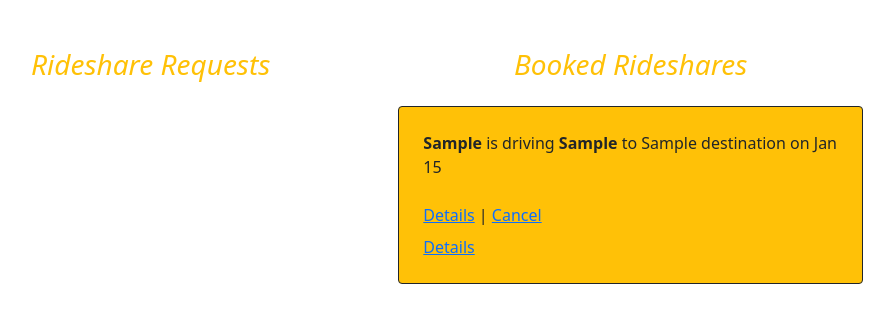
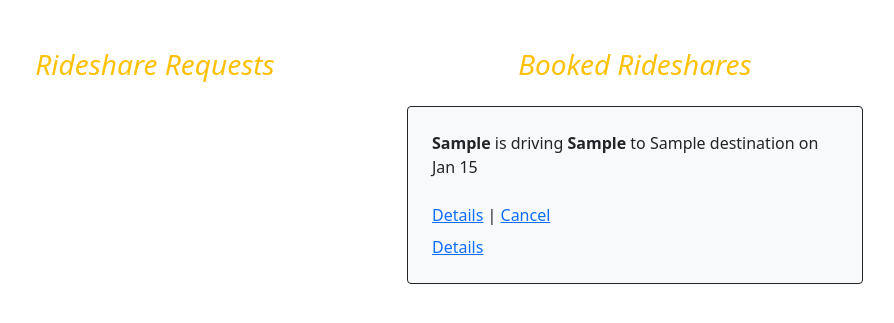
Before and after one commit to mmhernandez/ohana_rideshares, a Flask app: template flask_app/templates/dashboard.html in a window 1280 px wide. Shown: the part 89-412 px from the top of the page, without its empty margins (245-1139 px from the left). Run offline with Flask 2, Linux system fonts and the light colour scheme; the visitor is signed in with stand-in values (Sample User, id 1); tables that the repository leaves empty or names only in its code hold one stand-in row (values such as "Sample post"); the template is opened without the code that fills it: most values are stand-ins (such as "Sample title", 1, 10 or a date in 2020).

Commit message:
Style adjustment

```diff
--- a/flask_app/templates/dashboard.html
+++ b/flask_app/templates/dashboard.html
@@ -26,7 +26,7 @@
             {% for ride in rides %}
                 {% if not ride.driver_id %}
                     {% if ride.passenger_id == session["id"] %}
-                        <div class="border rounded bg-warning p-3 my-4 d-flex gap-2">
+                        <div class="border border-warning rounded bg-light p-3 my-4 d-flex gap-2">
                     {% else %}
                         <div class="border rounded p-4 my-4 d-flex gap-2">
                     {% endif %}
@@ -49,14 +49,14 @@
                 {% endif %}
             {% endfor %}
         </div>
-        <div>
+        <div class="w-50">
             <h3 class="text-warning fst-italic text-center">Booked Rideshares</h3>
             {% for ride in rides %}
                 {% if ride.driver_id %}
                     {% if ride.driver_id == session["id"] %}
-                        <div class="border border-dark rounded bg-warning p-4 my-4 d-flex flex-column gap-2">
+                        <div class="border border-dark rounded bg-light p-4 my-4 d-flex flex-column gap-2">
                     {% elif ride.passenger_id == session["id"] %}
-                        <div class="border rounded bg-warning p-4 my-4 d-flex flex-column gap-2">
+                        <div class="border border-warning rounded bg-light p-4 my-4 d-flex flex-column gap-2">
                     {% else %}
                         <div class="border rounded p-4 my-4 d-flex flex-column gap-2">
                     {% endif %}
```
Also changed, not shown: 2 other files.
